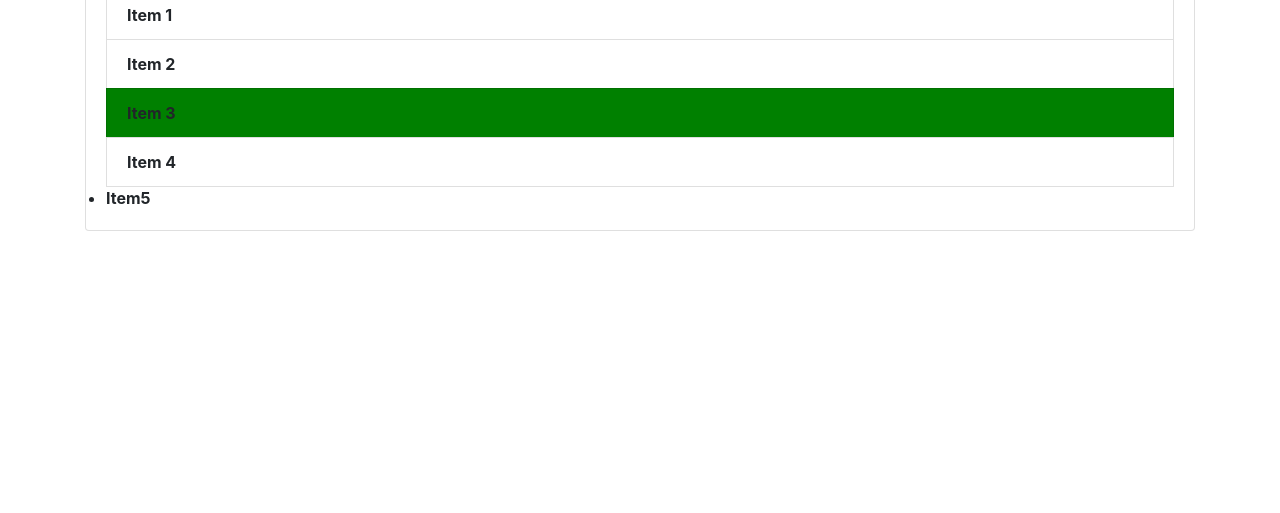
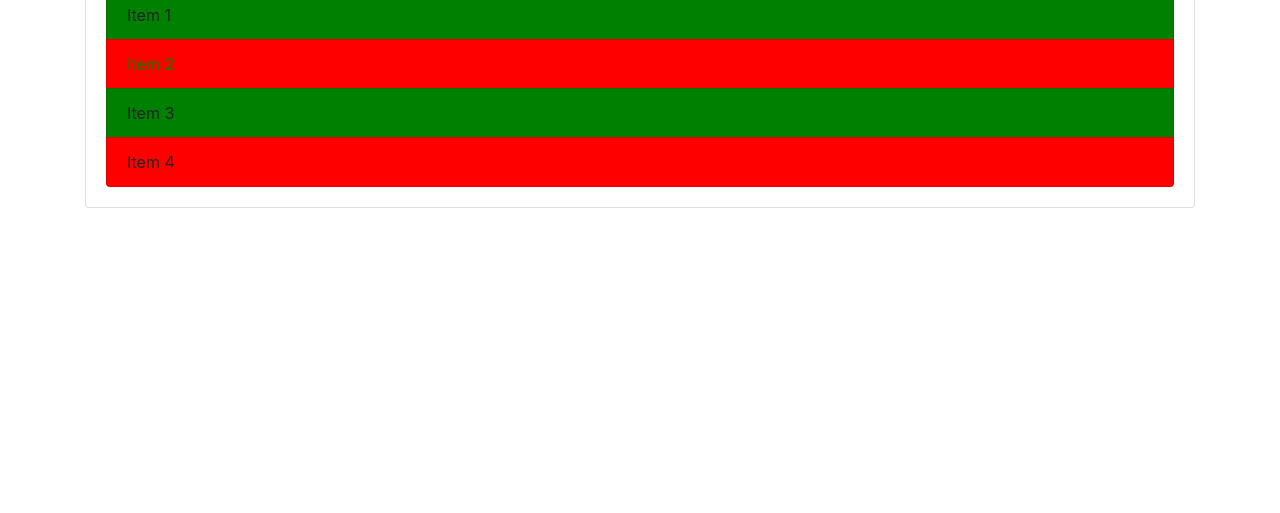
Before and after one commit to deepak4658/dom-of-web-developement, a plain HTML site: page index.html in a window 1280 px wide. Shown: the part 287-800 px from the top of the page. Drawn offline with nearby package versions, Linux system fonts and the light colour scheme.

Commit message:
Task6Final

```diff
--- a/dom.js
+++ b/dom.js
@@ -6,9 +6,37 @@
 //     listGroup[i].style.fontWeight= 'bold';
 // }
 
-var li= document.getElementsByTagName('li');
-console.log(li);
-li[2].style.backgroundColor='green';
-for(var i=0; i<li.length; i++){
-    li[i].style.fontWeight= 'bold';
-}
+// var li= document.getElementsByTagName('li');
+// console.log(li);
+// li[2].style.backgroundColor='green';
+// for(var i=0; i<li.length; i++){
+//     li[i].style.fontWeight= 'bold';
+// }
+
+// USING QUERYSELECTOR//
+// var secondItems= document.querySelector
+// ('.list-group-item:nth-child(2)');
+// secondItems.style.backgroundColor='green';
+// console.log(secondItems);
+
+// var thridItems= document.querySelector
+// ('.list-group-item:nth-child(3)');
+// thridItems.style.visibility='hidden';
+// console.log(thridItems);
+
+// USING QUERYSELECTORALL//
+
+ var Items= document.querySelectorAll('.list-group-item');
+ Items[1].style.color = "green";
+ console.log(Items);
+
+ var odd= document.querySelectorAll
+ ('li:nth-child(odd)');
+ var even= document.querySelectorAll
+ ('li:nth-child(even)');
+ for(var i=0; i<odd.length; i++){
+    odd[i].style.backgroundColor='green';
+    even[i].style.backgroundColor='red';
+ }
+
+ //console.log(odd);
--- a/index.html
+++ b/index.html
@@ -26,7 +26,7 @@
       <li class="list-group-item">Item 2</li>
       <li class="list-group-item">Item 3</li>
       <li class="list-group-item">Item 4</li>
-      <li>Item5</li>
+
     </ul>
    </div>
   </div>
```
